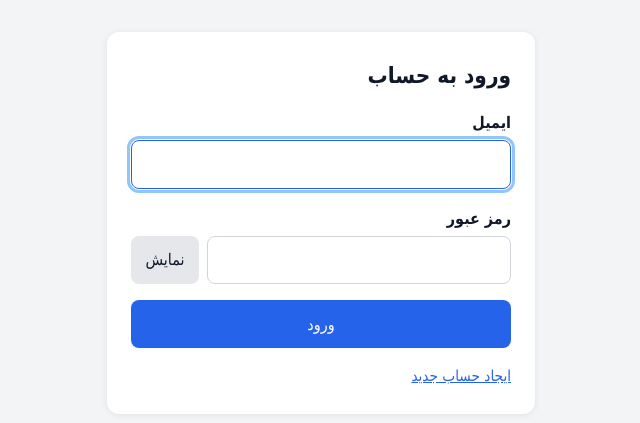
After one commit to Alma252/freelance-marketplace, a Django app: page /login/ in a window 1280 px wide. The commit adds this page. Shown: the top 423 px of the page, without its empty margins (319-959 px from the left). Run offline with Django 5.2, Linux system fonts and the light colour scheme.

Commit message:
feat: add login, logout and session handling

```diff
--- a/FreelanceMarketplace/accounts/forms.py
+++ b/FreelanceMarketplace/accounts/forms.py
@@ -1,5 +1,6 @@
 from django import forms
 from django.contrib.auth import password_validation
+from django.contrib.auth.forms import AuthenticationForm
 from django.core.exceptions import ValidationError
 
 from .models import User
@@ -66,3 +67,25 @@ class SignUpForm(forms.ModelForm):
         if commit:
             user.save()
         return user
+
+
+class LoginForm(AuthenticationForm):
+    """E-mail + password login. One generic message for every failure, so the
+    page never reveals whether the e-mail or the password was wrong (or whether
+    the account exists / is blocked)."""
+
+    error_messages = {
+        "invalid_login": "ایمیل یا رمز عبور اشتباه است.",
+        "inactive": "ایمیل یا رمز عبور اشتباه است.",
+    }
+
+    def __init__(self, *args, **kwargs):
+        super().__init__(*args, **kwargs)
+        self.fields["username"].label = "ایمیل"
+        self.fields["username"].widget.attrs.update(
+            {"class": "input", "dir": "ltr", "autocomplete": "email", "autofocus": True}
+        )
+        self.fields["password"].label = "رمز عبور"
+        self.fields["password"].widget.attrs.update(
+            {"class": "input", "dir": "ltr", "autocomplete": "current-password"}
+        )
--- a/FreelanceMarketplace/accounts/urls.py
+++ b/FreelanceMarketplace/accounts/urls.py
@@ -1,10 +1,23 @@
+from django.contrib.auth import views as auth_views
 from django.urls import path
 
 from . import views
+from .forms import LoginForm
 
 app_name = "accounts"
 
 urlpatterns = [
     path("", views.home, name="home"),
     path("signup/", views.signup, name="signup"),
+    path(
+        "login/",
+        auth_views.LoginView.as_view(
+            template_name="accounts/login.html",
+            authentication_form=LoginForm,
+            redirect_authenticated_user=True,
+        ),
+        name="login",
+    ),
+    path("logout/", views.logout_view, name="logout"),
+    path("welcome/", views.welcome, name="welcome"),
 ]
--- a/FreelanceMarketplace/static/css/app.css
+++ b/FreelanceMarketplace/static/css/app.css
@@ -22,3 +22,8 @@ label { display: block; font-weight: 600; margin-bottom: .25rem; }
 a { color: var(--primary); }
 .links { margin-top: 1rem; font-size: .95rem; display: flex; flex-direction: column; gap: .35rem; }
 @media (max-width: 480px) { main { margin: 1rem auto; } .card { padding: 1.1rem; } }
+.password-wrap { display: flex; gap: .5rem; }
+.password-wrap .input { flex: 1; min-width: 0; }
+.toggle-password { background: #e5e7eb; color: var(--text); border: 0; border-radius: 8px; padding: 0 .9rem; font: inherit; cursor: pointer; }
+.toggle-password:hover { background: #d1d5db; }
+.toggle-password:focus { outline: 3px solid #93c5fd; outline-offset: 1px; }
--- /dev/null
+++ b/FreelanceMarketplace/static/js/password-toggle.js
@@ -0,0 +1,11 @@
+// Show / hide password buttons (works with mouse, touch and keyboard)
+document.addEventListener("click", function (event) {
+  var button = event.target.closest(".toggle-password");
+  if (!button) { return; }
+  var input = document.getElementById(button.dataset.target);
+  if (!input) { return; }
+  var show = input.type === "password";
+  input.type = show ? "text" : "password";
+  button.textContent = show ? "مخفی" : "نمایش";
+  button.setAttribute("aria-pressed", show ? "true" : "false");
+});
--- a/FreelanceMarketplace/templates/accounts/_form_fields.html
+++ b/FreelanceMarketplace/templates/accounts/_form_fields.html
@@ -6,7 +6,15 @@
 {% for field in form %}
   <div class="field">
     <label for="{{ field.id_for_label }}">{{ field.label }}</label>
-    {{ field }}
+    {% if field.field.widget.input_type == "password" %}
+      <div class="password-wrap">
+        {{ field }}
+        <button type="button" class="toggle-password" data-target="{{ field.id_for_label }}"
+                aria-label="نمایش یا مخفی کردن {{ field.label }}" aria-pressed="false">نمایش</button>
+      </div>
+    {% else %}
+      {{ field }}
+    {% endif %}
     {% if field.help_text %}<div class="help">{{ field.help_text|safe }}</div>{% endif %}
     {% for error in field.errors %}<p class="error" role="alert">{{ error }}</p>{% endfor %}
   </div>
--- /dev/null
+++ b/FreelanceMarketplace/templates/accounts/login.html
@@ -0,0 +1,16 @@
+{% extends "base.html" %}
+{% block title %}ورود | Marketplace Freelance{% endblock %}
+{% block content %}
+<div class="card">
+  <h1>ورود به حساب</h1>
+  <form method="post" novalidate>
+    {% csrf_token %}
+    <input type="hidden" name="next" value="{{ next }}">
+    {% include "accounts/_form_fields.html" %}
+    <button type="submit" class="btn btn-block">ورود</button>
+  </form>
+  <div class="links">
+    <a href="{% url 'accounts:signup' %}">ایجاد حساب جدید</a>
+  </div>
+</div>
+{% endblock %}
--- a/FreelanceMarketplace/templates/accounts/signup.html
+++ b/FreelanceMarketplace/templates/accounts/signup.html
@@ -8,5 +8,8 @@
     {% include "accounts/_form_fields.html" %}
     <button type="submit" class="btn btn-block">ثبت‌نام</button>
   </form>
+  <div class="links">
+    <a href="{% url 'accounts:login' %}">قبلاً حساب ساخته‌اید؟ ورود</a>
+  </div>
 </div>
 {% endblock %}
--- a/FreelanceMarketplace/templates/base.html
+++ b/FreelanceMarketplace/templates/base.html
@@ -5,6 +5,7 @@
   <meta name="viewport" content="width=device-width, initial-scale=1">
   <title>{% block title %}Marketplace Freelance{% endblock %}</title>
   <link rel="stylesheet" href="{% static 'css/app.css' %}">
+  <script src="{% static 'js/password-toggle.js' %}" defer></script>
 </head>
 <body>
   <main>
```
Also changed, not shown: FreelanceMarketplace/accounts/views.py (+28 -6 lines), FreelanceMarketplace/templates/accounts/welcome.html (added, +14 -0 lines), FreelanceMarketplace/templates/home.html (deleted, +0 -9 lines).
